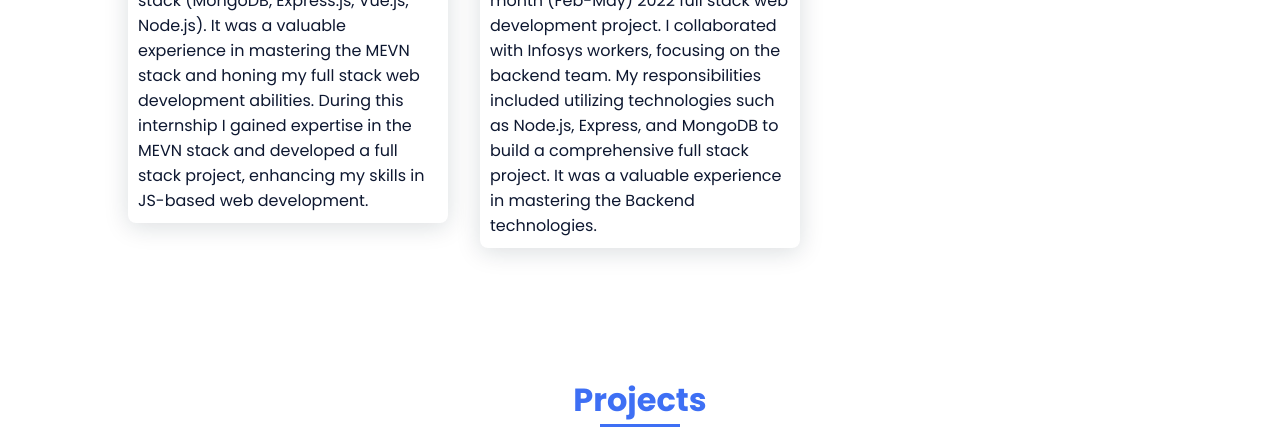
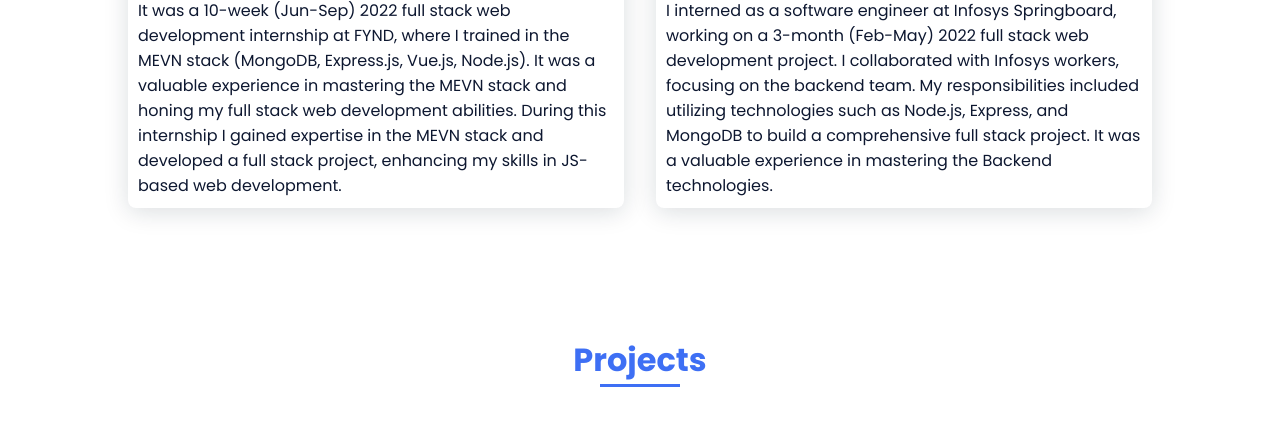
Before and after one commit to Ravindra27072001/portfolio, a plain HTML site: page index.html in a window 1280 px wide. Shown: the part 2698-3146 px from the top of the page. Drawn offline with nearby package versions, Linux system fonts and the light colour scheme.

Commit message:
updated training

```diff
--- a/index.html
+++ b/index.html
@@ -204,7 +204,7 @@
         <section class="work section" id="training/internship">
             <h2 class="section-title">Training/Internship</h2>
 
-            <div class="work__container bd-grid">
+            <div class="work__container1 bd-grid">
                 <div>
                     <a href="https://drive.google.com/file/d/12_jGDwNgqkb1xIsSZc4ltCI3_Ihd40rD/view" target="_blank"
                         class="work__img">
```
